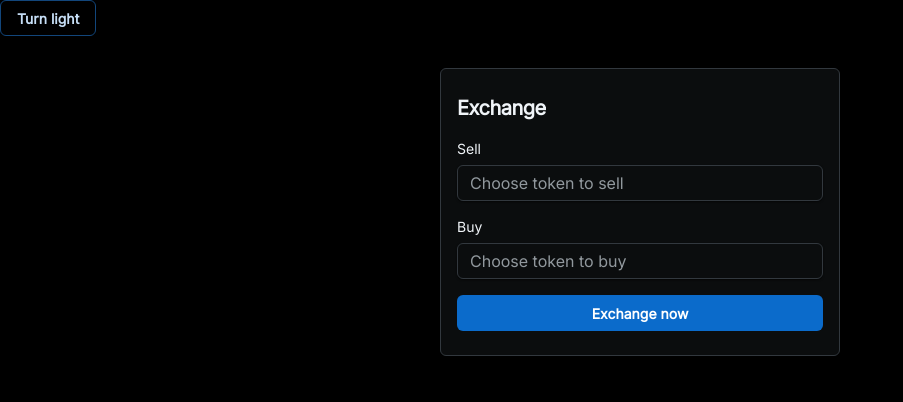
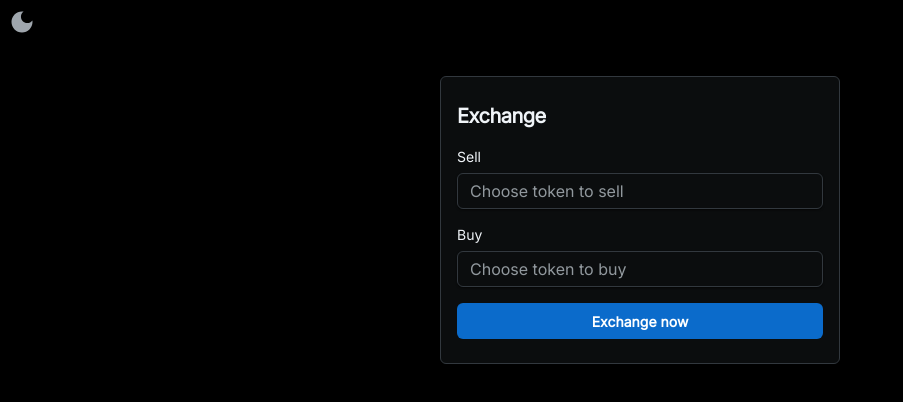
Before and after one commit to crypto-coins-exchange/crypto-coins-exchange, a React (Create React App) app in the folder src/: page / in a window 1280 px wide. Shown: the top 402 px of the page, without its empty margins (0-903 px from the left). Built offline with nearby package versions, Linux system fonts and the light colour scheme.

Commit message:
icon button to choose mode

```diff
--- a/src/package.json
+++ b/src/package.json
@@ -6,7 +6,9 @@
     "@emotion/react": "^11.13.0",
     "@emotion/styled": "^11.13.0",
     "@fontsource/inter": "^5.0.20",
+    "@mui/icons-material": "^5.16.7",
     "@mui/joy": "^5.0.0-beta.48",
+    "@mui/material": "^5.16.7",
     "@types/jest": "^27.5.2",
     "@types/react": "^18.3.3",
     "@types/react-dom": "^18.3.0",
--- a/src/src/Navigation.tsx
+++ b/src/src/Navigation.tsx
@@ -2,22 +2,25 @@ import React from "react"
 import logo from "./logo.svg"
 import {
     Button,
+    IconButton,
     useColorScheme
 } from "@mui/joy"
+import { DarkMode, LightMode } from "@mui/icons-material"
 
 export const Navigation = () => {
     const { mode, setMode } = useColorScheme()
 
     return (
         <>
-            <Button
-                variant="outlined"
+            <IconButton
+                component="button"
+                size="lg"
                 onClick={() => {
                     setMode(mode === "light" ? "dark" : "light");
                 }}
             >
-                {mode === "light" ? "Turn dark" : "Turn light"}
-            </Button>
+                {mode === "light" ? <LightMode /> : <DarkMode />}
+            </IconButton>
         </>
     )
 }
```
Also changed, not shown: 1 other file (tests, documents, lock files or other folders).
